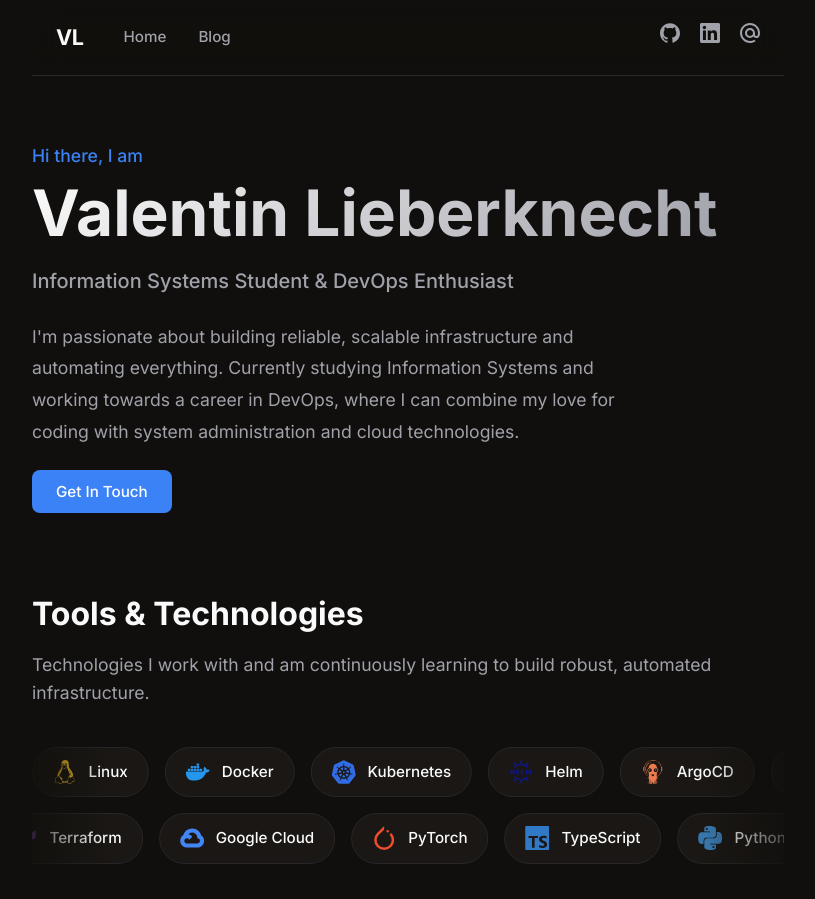
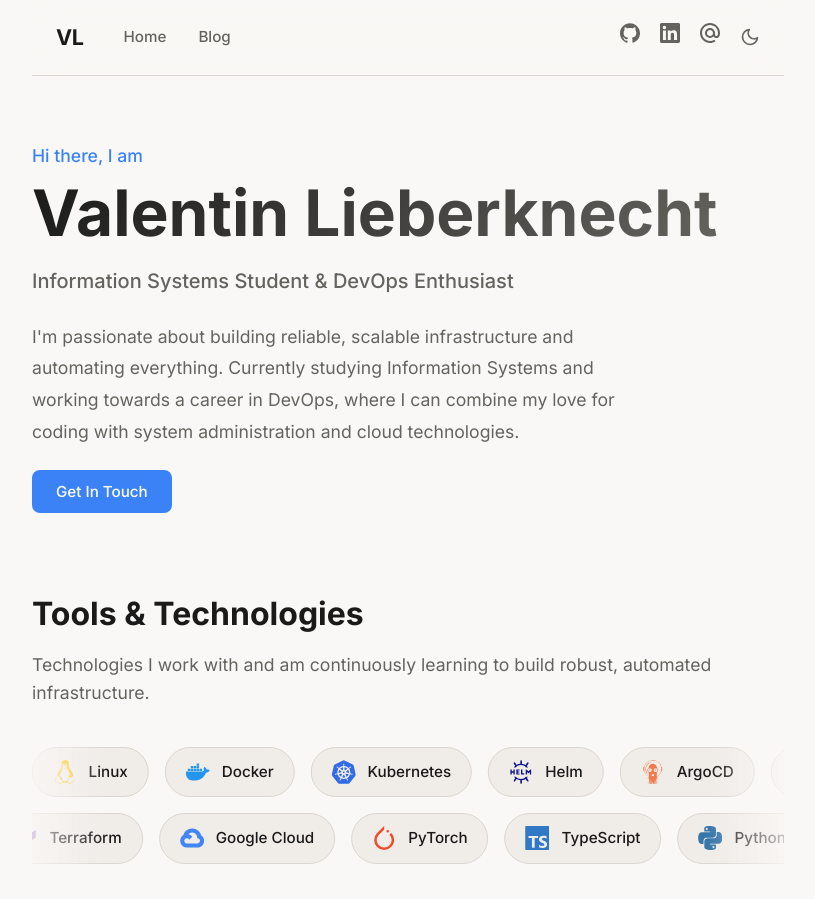
Before and after one commit to valentinlie/valentinl.de, an Astro site: page / in a window 1280 px wide. Shown: the top 899 px of the page, without its empty margins (232-1047 px from the left). Built offline with nearby package versions, Linux system fonts and the light colour scheme; Astro itself is replaced by a stand-in of ours.

Commit message:
add: dark and light mode with toggle

```diff
--- a/src/components/Header.astro
+++ b/src/components/Header.astro
@@ -31,6 +31,10 @@ const socialLinks = [
           </a>
         ))}
       </div>
+      <button class="theme-toggle" id="theme-toggle" aria-label="Toggle theme">
+        <svg class="icon-sun" xmlns="http://www.w3.org/2000/svg" width="20" height="20" viewBox="0 0 24 24" fill="none" stroke="currentColor" stroke-width="2" stroke-linecap="round" stroke-linejoin="round"><circle cx="12" cy="12" r="5"/><line x1="12" y1="1" x2="12" y2="3"/><line x1="12" y1="21" x2="12" y2="23"/><line x1="4.22" y1="4.22" x2="5.64" y2="5.64"/><line x1="18.36" y1="18.36" x2="19.78" y2="19.78"/><line x1="1" y1="12" x2="3" y2="12"/><line x1="21" y1="12" x2="23" y2="12"/><line x1="4.22" y1="19.78" x2="5.64" y2="18.36"/><line x1="18.36" y1="5.64" x2="19.78" y2="4.22"/></svg>
+        <svg class="icon-moon" xmlns="http://www.w3.org/2000/svg" width="20" height="20" viewBox="0 0 24 24" fill="none" stroke="currentColor" stroke-width="2" stroke-linecap="round" stroke-linejoin="round"><path d="M21 12.79A9 9 0 1 1 11.21 3 7 7 0 0 0 21 12.79z"/></svg>
+      </button>
     </div>
   </nav>
 </header>
@@ -40,7 +44,7 @@ const socialLinks = [
     position: sticky;
     top: 0;
     z-index: 100;
-    background: rgba(17, 15, 13, 0.8);
+    background: var(--color-header-bg);
     backdrop-filter: blur(12px);
     border-bottom: 1px solid var(--color-border);
   }
@@ -88,6 +92,12 @@ const socialLinks = [
     color: var(--color-text);
   }
 
+  .nav-right {
+    display: flex;
+    align-items: center;
+    gap: 1.25rem;
+  }
+
   .social-links {
     display: flex;
     gap: 1.25rem;
@@ -102,9 +112,48 @@ const socialLinks = [
     color: var(--color-text);
   }
 
+  .theme-toggle {
+    background: none;
+    border: none;
+    color: var(--color-text-muted);
+    cursor: pointer;
+    padding: 0;
+    display: flex;
+    align-items: center;
+    justify-content: center;
+    line-height: 0;
+    transition: color 0.2s ease;
+  }
+
+  .theme-toggle:hover {
+    color: var(--color-text);
+  }
+
+  :global([data-theme="dark"]) .icon-moon,
+  :global(:not([data-theme="light"])) .icon-moon {
+    display: none;
+  }
+
+  :global([data-theme="light"]) .icon-sun {
+    display: none;
+  }
+
+  :global([data-theme="light"]) .icon-moon {
+    display: block;
+  }
+
   @media (max-width: 640px) {
     .nav-links {
       display: none;
     }
   }
 </style>
+
+<script>
+  document.getElementById('theme-toggle')?.addEventListener('click', () => {
+    const current = document.documentElement.getAttribute('data-theme');
+    const next = current === 'light' ? 'dark' : 'light';
+    document.documentElement.setAttribute('data-theme', next);
+    localStorage.setItem('theme', next);
+  });
+</script>
--- a/src/components/Interests.astro
+++ b/src/components/Interests.astro
@@ -83,7 +83,7 @@ const interests = [
   .interest-icon {
     width: 48px;
     height: 48px;
-    background: rgba(59, 130, 246, 0.1);
+    background: color-mix(in srgb, var(--color-accent) 10%, transparent);
     border-radius: 10px;
     display: flex;
     align-items: center;
--- a/src/layouts/Layout.astro
+++ b/src/layouts/Layout.astro
@@ -18,6 +18,13 @@ const { title } = Astro.props;
     <link href="https://fonts.googleapis.com/css2?family=Inter:wght@300;400;500;600;700&display=swap" rel="stylesheet" />
     <meta name="generator" content={Astro.generator} />
     <title>{title}</title>
+    <script is:inline>
+      (function() {
+        const saved = localStorage.getItem('theme');
+        const preferred = window.matchMedia('(prefers-color-scheme: light)').matches ? 'light' : 'dark';
+        document.documentElement.setAttribute('data-theme', saved || preferred);
+      })();
+    </script>
   </head>
   <body>
     <div class="container">
@@ -35,7 +42,17 @@ const { title } = Astro.props;
     --color-accent: #3b82f6;
     --color-accent-hover: #60a5fa;
     --color-border: #27272a;
+    --color-header-bg: rgba(17, 15, 13, 0.8);
     --font-sans: 'Inter', system-ui, sans-serif;
+  }
+
+  [data-theme="light"] {
+    --color-bg: #faf8f6;
+    --color-bg-secondary: #f0ece8;
+    --color-text: #1a1a1a;
+    --color-text-muted: #64635e;
+    --color-border: #d9d5cf;
+    --color-header-bg: rgba(250, 248, 246, 0.8);
   }
 
   * {
```
